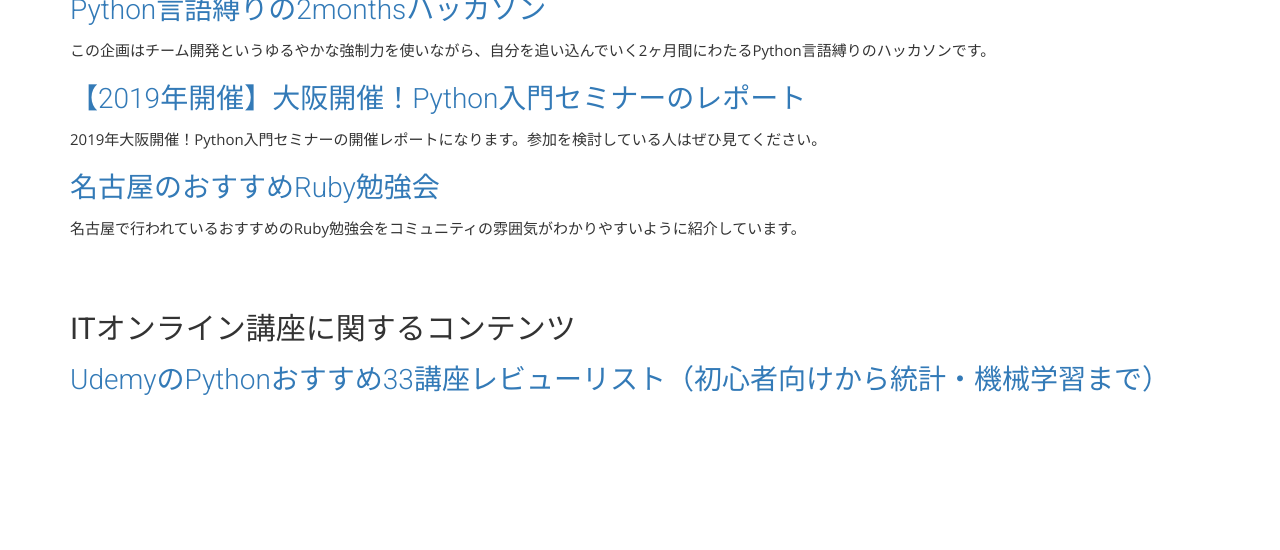
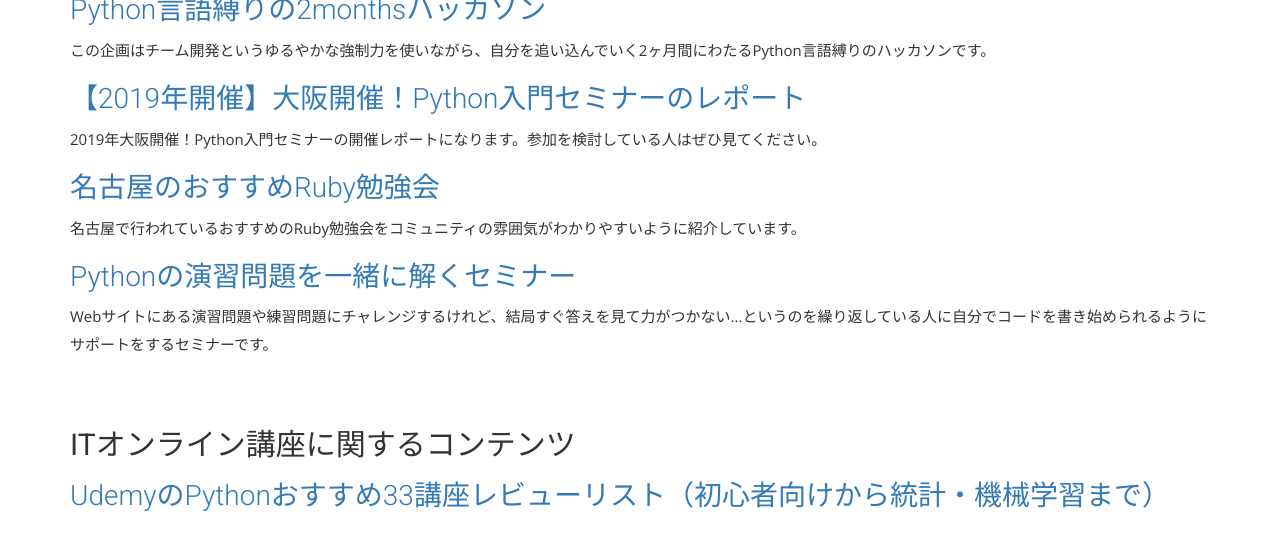
Before and after one commit to hommachi-open-source-lab/hommachi-open-source-lab.github.io, a Jekyll site: the page built from contents/index.html, in a window 1280 px wide and 900 px high, scrolled down 1420 px, cut to the strip 0-556 px from the top of the window. Shown: the top 550 px of the strip. Built offline with Jekyll 4.4.1, drawn with Linux system fonts in a browser that asks for light colours; nearby versions of some CDN libraries; some web fonts are replaced.

Commit message:
add list

```diff
--- a/contents/index.html
+++ b/contents/index.html
@@ -49,6 +49,8 @@ permalink: /contents/
     <p>2019年大阪開催！Python入門セミナーの開催レポートになります。参加を検討している人はぜひ見てください。</p>
     <h3><a href="/contents/study/nagoya_ruby_itstudy/">名古屋のおすすめRuby勉強会</a></h3>
     <p>名古屋で行われているおすすめのRuby勉強会をコミュニティの雰囲気がわかりやすいように紹介しています。</p>
+    <h3><a href="/contents/study/python_exercises/">Pythonの演習問題を一緒に解くセミナー</a></h3>
+    <p>Webサイトにある演習問題や練習問題にチャレンジするけれど、結局すぐ答えを見て力がつかない...というのを繰り返している人に自分でコードを書き始められるようにサポートをするセミナーです。</p>
     <br><br>
     <h2>ITオンライン講座に関するコンテンツ</h2>
     <h3><a href="/contents/study/udemy_python/">UdemyのPythonおすすめ33講座レビューリスト（初心者向けから統計・機械学習まで）</a></h3>
--- a/contents/study/itstudy.html
+++ b/contents/study/itstudy.html
@@ -28,6 +28,7 @@ permalink: /contents/study/itstudy/
     <h3><a href="/contents/study/python_seminar_machinelearning/">Pythonによる機械学習とDeep Learning入門セミナー</a></h3>
     <h3><a href="/contents/study/osaka_python_itstudy/">大阪のおすすめPython勉強会</a></h3>
     <h3><a href="/contents/study/2months_python_hackathon/">Python言語縛りの2monthsハッカソン</a></h3>
+    <h3><a href="/contents/study/python_exercises/">Pythonの演習問題を一緒に解くセミナー</a></h3>
     <p>名古屋</p>
     <h3><a href="/contents/study/nagoya_python_itstudy/">名古屋のおすすめPython勉強会</a></h3>
     <p>東京</p>
```
